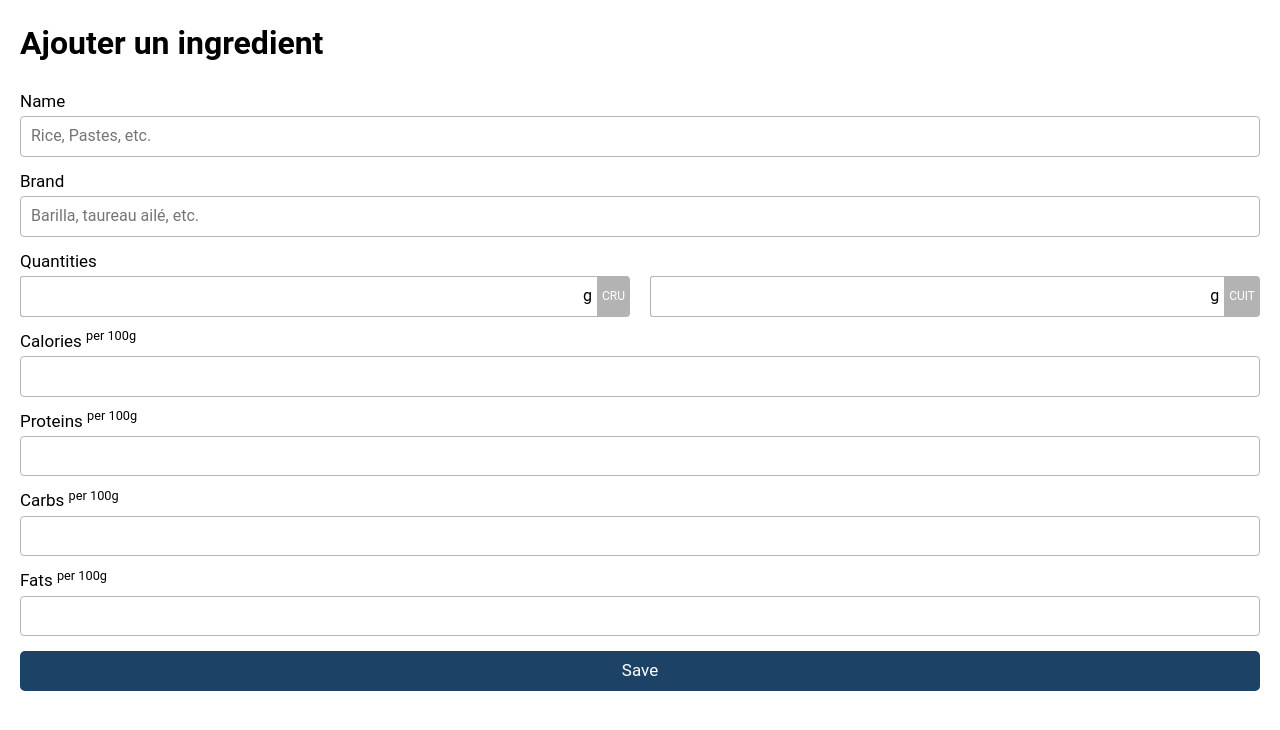
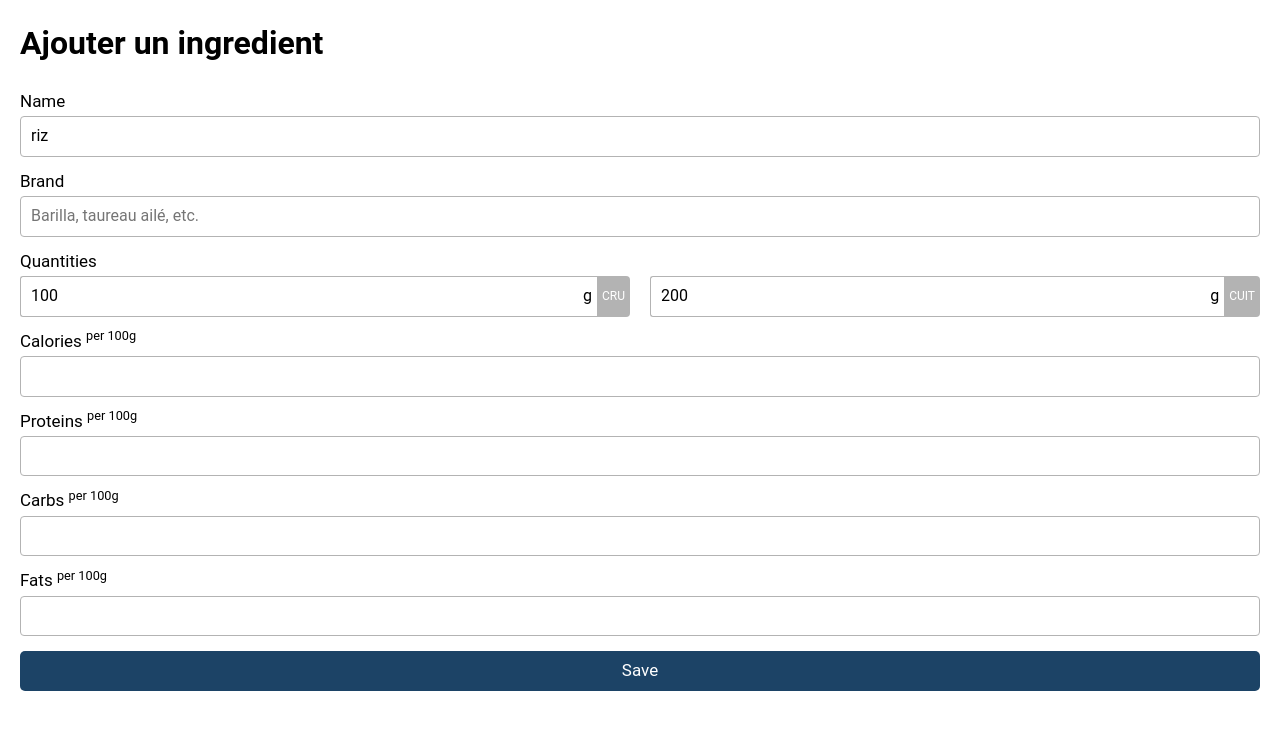
Before and after one commit to LeoGoemaere/nutrition-facts, a Nuxt app: page /FoodRegister in a window 1280 px wide. Shown: the top 730 px of the page. Built offline with nearby package versions, Linux system fonts and the light colour scheme.

Commit message:
Create food

```diff
--- a/assets/scss/components/_buttons.scss
+++ b/assets/scss/components/_buttons.scss
@@ -7,3 +7,8 @@
   color: $color-white;
   font-size: 17px;
 }
+
+.button--disabled {
+  opacity: .5;
+  cursor: not-allowed;
+}
--- a/assets/scss/components/_foodlineitem.scss
+++ b/assets/scss/components/_foodlineitem.scss
@@ -7,6 +7,8 @@
 
 .foodlineitem__top {
   margin-bottom: 5px;
+  display: flex;
+  align-items: center;
 }
 
 .foodlineitem__name {
@@ -14,6 +16,10 @@
   color: #000;
 }
 
+.foodlineitem__edit {
+  margin-left: 10px;
+}
+
 .foodlineitem__data {
   display: flex;
 }
--- a/components/FoodData.vue
+++ b/components/FoodData.vue
@@ -1,7 +1,7 @@
 <template>
   <div class="fooddata">
     <div class="fooddata__input-container">
-      <input class="fooddata__input" type="number">
+      <input :value="value" v-on:input="$emit('input', $event.target.value)" class="fooddata__input" type="number">
       <label class="fooddata__label">g</label>
     </div>
     <span class="fooddata__info">{{displayFoodInfos}}</span>
@@ -12,7 +12,8 @@
 export default {
   name: 'FoodData',
   props: {
-    isCooked: false
+    value: { type: Number, default: 0 },
+    isCooked: { default: false }
   },
   computed: {
     displayFoodInfos() {
--- a/components/FoodLineItem.vue
+++ b/components/FoodLineItem.vue
@@ -1,18 +1,25 @@
 <template>
   <div class="foodlineitem">
     <div class="foodlineitem__top">
-      <p class="foodlineitem__name">Riz</p>
+      <p class="foodlineitem__name">{{ name }}</p>
+      <button class="foodlineitem__edit" @click="$router.push({ name: 'FoodRegister', query: { id } })">Edit</button>
     </div>
     <div class="foodlineitem__data">
-      <FoodData :isCooked="false" />
-      <FoodData :isCooked="true" />
+      <FoodData :value="raw" :isCooked="false" />
+      <FoodData :value="cooked" :isCooked="true" />
     </div>
   </div>
 </template>
 
 <script>
 export default {
-  name: 'FoodLineItem'
+  name: 'FoodLineItem',
+  props: {
+    id: { type: String },
+    name: { type: String },
+    raw: { type: Number },
+    cooked: { type: Number },
+  }
 }
 </script>
 
--- a/package.json
+++ b/package.json
@@ -10,7 +10,8 @@
   },
   "dependencies": {
     "core-js": "^3.9.1",
-    "nuxt": "^2.15.3"
+    "nuxt": "^2.15.3",
+    "uuid": "^8.3.2"
   },
   "devDependencies": {
     "@nuxtjs/style-resources": "^1.2.0",
--- a/pages/FoodRegister/index.vue
+++ b/pages/FoodRegister/index.vue
@@ -4,43 +4,86 @@
     <div class="form site__content">
       <div class="form__row">
         <label class="form__label">Name</label>
-        <input class="form__input" type="text" placeholder="Rice, Pastes, etc.">
+        <input v-model="form.name" class="form__input" type="text" placeholder="Rice, Pastes, etc.">
       </div>
       <div class="form__row">
         <label class="form__label">Brand</label>
-        <input class="form__input" type="text" placeholder="Barilla, taureau ailé, etc.">
+        <input v-model="form.brand" class="form__input" type="text" placeholder="Barilla, taureau ailé, etc.">
       </div>
       <div class="form__row">
         <label class="form__label">Quantities</label>
         <div class="form__flex">
-          <FoodData :isCooked="false" />
-          <FoodData :isCooked="true" />
+          <FoodData v-model.number="form.quantities.raw" :isCooked="false" />
+          <FoodData v-model.number="form.quantities.cooked" :isCooked="true" />
         </div>
       </div>
       <div class="form__row">
         <label class="form__label">Calories <sup>per 100g</sup></label>
-        <input class="form__input" type="text">
+        <input v-model="form.calories" class="form__input" type="text">
       </div>
       <div class="form__row">
         <label class="form__label">Proteins <sup>per 100g</sup></label>
-        <input class="form__input" type="text">
+        <input v-model="form.proteins" class="form__input" type="text">
       </div>
       <div class="form__row">
         <label class="form__label">Carbs <sup>per 100g</sup></label>
-        <input class="form__input" type="text">
+        <input v-model="form.carbs" class="form__input" type="text">
       </div>
       <div class="form__row">
         <label class="form__label">Fats <sup>per 100g</sup></label>
-        <input class="form__input" type="text">
+        <input v-model="form.fats" class="form__input" type="text">
       </div>
-      <button class="button">Save</button>
+      <button
+        @click="submitData"
+        class="button"
+        :class="{ 'button--disabled': !isFormValid }"
+      >Save</button>
     </div>
   </div>
 </template>
 
 <script>
+import { v4 as uuidv4 } from 'uuid';
 export default {
-  name: 'FoodRegister'
+  name: 'FoodRegister',
+  data() {
+    return {
+      form: {
+        id: null,
+        name: 'riz',
+        brand: null,
+        quantities: {
+          raw: 100,
+          cooked: 200
+        },
+        calories: null,
+        proteins: null,
+        carbs: null,
+        fats: null
+      }
+    }
+  },
+  mounted() {
+    this.form.id = uuidv4();
+  },
+  methods: {
+    submitData() {
+      if (!this.isFormValid) { return; }
+      this.$store.dispatch('addFood', this.form);
+      this.$router.push({ path: '/' });
+    }
+  },
+  computed: {
+    isNameValid() {
+      return this.form.name !== null && this.form.name.length > 0;
+    },
+    isQuantitiesValid() {
+      return this.form.quantities.raw > 0 && this.form.quantities.cooked > 0;
+    },
+    isFormValid() {
+      return this.isNameValid && this.isQuantitiesValid;
+    }
+  }
 }
 </script>
 
--- a/pages/index.vue
+++ b/pages/index.vue
@@ -3,21 +3,30 @@
     <h1>Nutrition Facts</h1>
     <!-- <ImportExport /> -->
     <div class="site__content">
-      <FoodLineItem />
+      <FoodLineItem
+        v-for="food in getFoods"
+        :key="food.id"
+        :name="food.name"
+        :raw="food.quantities.raw"
+        :cooked="food.quantities.cooked"
+        :id="food.id"
+      />
       <nuxt-link to="/FoodRegister">Ajouter un ingredient</nuxt-link>
     </div>
   </div>
 </template>
 
 <script>
+import { mapGetters } from 'vuex'
 import ImportExport from '../components/ImportExport.vue'
 
 export default {
   components: { ImportExport },
   name: 'Home',
-  data() {
-    return {
-    }
+  computed: {
+    ...mapGetters([
+      'getFoods'
+    ])
   }
 }
 </script>
--- a/store/index.js
+++ b/store/index.js
@@ -1,21 +1,31 @@
 export const state = () => ({
-  appData: 'coucou'
+  appData: 'coucou',
+  foods: []
 })
 
 export const mutations = {
   SET_APPDATA(state, data) {
     state.appData = data;
+  },
+  ADD_FOOD(state, data) {
+    state.foods.push(data);
   }
 }
 
 export const actions = {
   setAppData({ commit }, data) {
     commit('SET_APPDATA', data)
+  },
+  addFood({ commit }, data) {
+    commit('ADD_FOOD', data);
   }
 }
 
 export const getters = {
   getAppData: (state) => {
     return state.appData;
+  },
+  getFoods: (state) => {
+    return state.foods;
   }
 }
```
Also changed, not shown: 1 other file (tests, documents, lock files or other folders).
